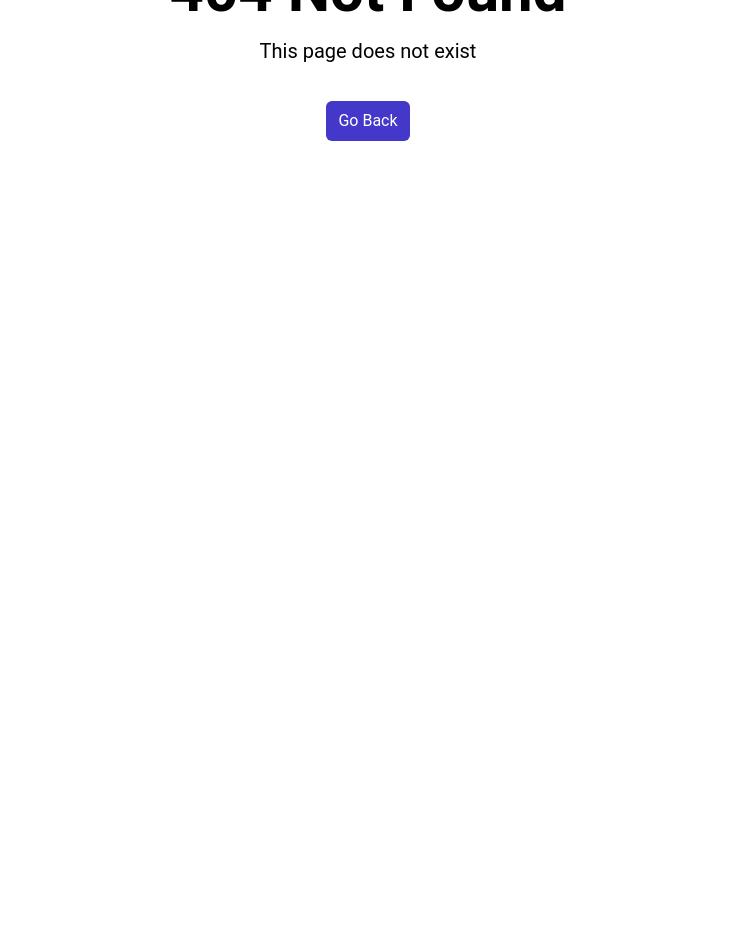
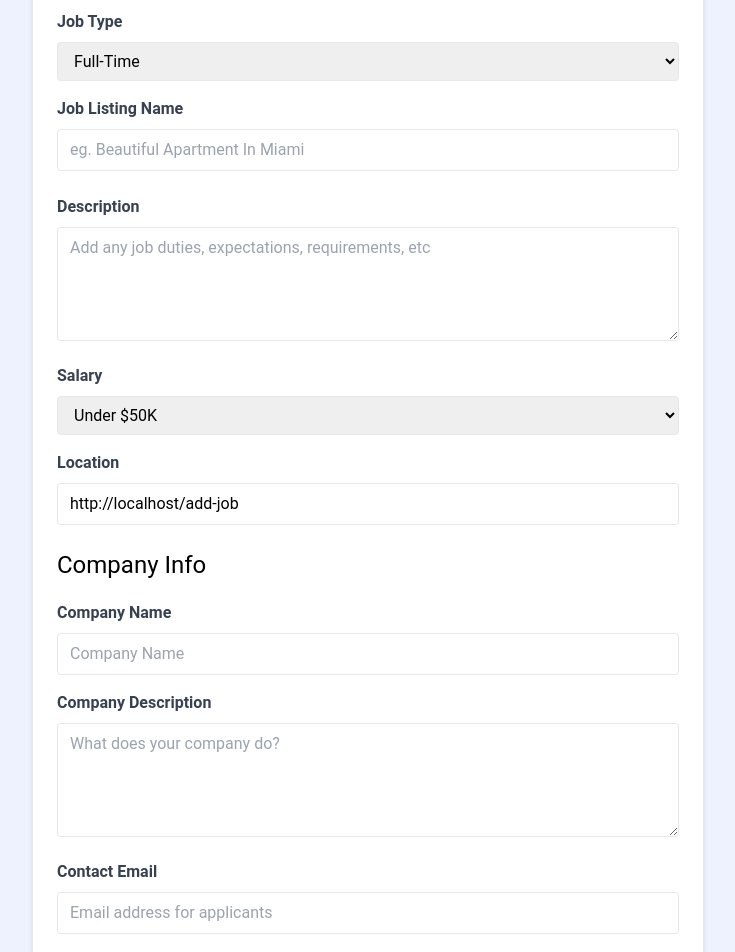
Before and after one commit to athekes/react-crash-2025, a React (Vite) app: page /add-job in a window 1280 px wide. Before the commit this address had no page. Shown: the part 260-1212 px from the top of the page, without its empty margins (272-1007 px from the left). Before the commit the page ends 800 px from the top, so only its background shows below. Built offline with nearby package versions, Linux system fonts and the light colour scheme.

Commit message:
feat: implement AddJobPage component for job submission and update routing

```diff
--- a/src/App.jsx
+++ b/src/App.jsx
@@ -10,20 +10,34 @@
 import JobsPage from './pages/JobsPage';
 import NotFoundPage from './pages/NotFoundPage';
 import JobPage, { jobLoader } from './pages/JobPage';
+import AddJobPage from './pages/AddJobPage';
+
+const App = () => {
+  const addJob = async (newJob) => {
+    const res = await fetch('/api/jobs', {
+      method: 'POST',
+      headers: {
+        'Content-Type': 'application/json'
+      },
+      body: JSON.stringify(newJob)
+    });
+
+    return;
+  }
 
   const router = createBrowserRouter(
     createRoutesFromElements(
       <Route path="/" element={<MainLayout />} >
         <Route index element={<HomePage />} />
-      <Route path="jobs" element={<JobsPage /> } />
-      <Route path="jobs/:id" element={<JobPage />} loader={jobLoader} />
+        <Route path="/jobs" element={<JobsPage /> } />
+        <Route path="/add-job" element={<AddJobPage addJobsSubmit={addJob} />} />
+        <Route path="/jobs/:id" element={<JobPage />} loader={jobLoader} />
 
         <Route path="*" element={<NotFoundPage />} />
       </Route>
     )
   );
 
-const App = () => {
   return <RouterProvider router={router} />
 };
 
--- a/src/jobs.json
+++ b/src/jobs.json
@@ -83,6 +83,19 @@
         "contactEmail": "contact@ipsumlorem.com",
         "contactPhone": "555-555-5555"
       }
+    },
+    {
+      "id": "8246",
+      "title": "teste",
+      "type": "Full-Time",
+      "description": "teste desc",
+      "salary": "Under $50K",
+      "company": {
+        "name": "teste comp",
+        "description": "teste compo desc",
+        "contactEmail": "teste@teste",
+        "contactPhone": "123123123"
+      }
     }
   ]
 }
--- /dev/null
+++ b/src/pages/AddJobPage.jsx
@@ -0,0 +1,223 @@
+import { useState } from 'react';
+import { useNavigate } from 'react-router-dom';
+
+const AddJobPage = ({ addJobsSubmit }) => {
+  const [title, setTitle] = useState('');
+  const [type, setType] = useState('Full-Time');
+  const [description, setDescription] = useState('');
+  const [salary, setSalary] = useState('Under $50K');
+  const [companyName, setCompanyName] = useState('');
+  const [companyDescription, setCompanyDescription] = useState('');
+  const [contactEmail, setContactEmail] = useState('');
+  const [contactPhone, setContactPhone] = useState('');
+
+  const navigate = useNavigate();
+
+  const submitForm = (e) => {
+    e.preventDefault();
+
+    const newJob = {
+      title,
+      type,
+      description,
+      salary,
+      company: {
+        name: companyName,
+        description: companyDescription,
+        contactEmail,
+        contactPhone,
+      }
+    };
+
+    addJobsSubmit(newJob);
+
+    return navigate('/jobs');
+  };
+
+  return (
+    <section className="bg-indigo-50">
+      <div className="container m-auto max-w-2xl py-24">
+        <div
+          className="bg-white px-6 py-8 mb-4 shadow-md rounded-md border m-4 md:m-0"
+        >
+          <form onSubmit={submitForm}>
+            <h2 className="text-3xl text-center font-semibold mb-6">Add Job</h2>
+
+            <div className="mb-4">
+              <label htmlFor="type" className="block text-gray-700 font-bold mb-2"
+                >Job Type</label
+              >
+              <select
+                id="type"
+                name="type"
+                className="border rounded w-full py-2 px-3"
+                required
+                value={type}
+                onChange={(e) => setType(e.target.value)}
+              >
+                <option value="Full-Time">Full-Time</option>
+                <option value="Part-Time">Part-Time</option>
+                <option value="Remote">Remote</option>
+                <option value="Internship">Internship</option>
+              </select>
+            </div>
+
+            <div className="mb-4">
+              <label className="block text-gray-700 font-bold mb-2"
+                >Job Listing Name</label
+              >
+              <input
+                type="text"
+                id="title"
+                name="title"
+                className="border rounded w-full py-2 px-3 mb-2"
+                placeholder="eg. Beautiful Apartment In Miami"
+                required
+                value={title}
+                onChange={(e) => setTitle(e.target.value)}
+              />
+            </div>
+
+            <div className="mb-4">
+              <label
+                htmlFor="description"
+                className="block text-gray-700 font-bold mb-2"
+                >Description</label
+              >
+              <textarea
+                id="description"
+                name="description"
+                className="border rounded w-full py-2 px-3"
+                rows="4"
+                placeholder="Add any job duties, expectations, requirements, etc"
+                value={description}
+                onChange={(e) => setDescription(e.target.value)}
+              ></textarea>
+            </div>
+
+            <div className="mb-4">
+              <label htmlFor="type" className="block text-gray-700 font-bold mb-2"
+                >Salary</label
+              >
+              <select
+                id="salary"
+                name="salary"
+                className="border rounded w-full py-2 px-3"
+                required
+                value={salary}
+                onChange={(e) => setSalary(e.target.value)}
+              >
+                <option value="Under $50K">Under $50K</option>
+                <option value="$50K - 60K">$50K - $60K</option>
+                <option value="$60K - 70K">$60K - $70K</option>
+                <option value="$70K - 80K">$70K - $80K</option>
+                <option value="$80K - 90K">$80K - $90K</option>
+                <option value="$90K - 100K">$90K - $100K</option>
+                <option value="$100K - 125K">$100K - $125K</option>
+                <option value="$125K - 150K">$125K - $150K</option>
+                <option value="$150K - 175K">$150K - $175K</option>
+                <option value="$175K - 200K">$175K - $200K</option>
+                <option value="Over $200K">Over $200K</option>
+              </select>
+            </div>
+
+            <div className='mb-4'>
+              <label className='block text-gray-700 font-bold mb-2'>
+                Location
+              </label>
+              <input
+                type='text'
+                id='location'
+                name='location'
+                className='border rounded w-full py-2 px-3 mb-2'
+                placeholder='Company Location'
+                required
+                value={location}
+                onChange={(e) => setLocation(e.target.value)}
+              />
+            </div>
+
+            <h3 className="text-2xl mb-5">Company Info</h3>
+
+            <div className="mb-4">
+              <label htmlFor="company" className="block text-gray-700 font-bold mb-2"
+                >Company Name</label
+              >
+              <input
+                type="text"
+                id="company"
+                name="company"
+                className="border rounded w-full py-2 px-3"
+                placeholder="Company Name"
+                value={companyName}
+                onChange={(e) => setCompanyName(e.target.value)}
+              />
+            </div>
+
+            <div className="mb-4">
+              <label
+                htmlFor="company_description"
+                className="block text-gray-700 font-bold mb-2"
+                >Company Description</label
+              >
+              <textarea
+                id="company_description"
+                name="company_description"
+                className="border rounded w-full py-2 px-3"
+                rows="4"
+                placeholder="What does your company do?"
+                value={companyDescription}
+                onChange={(e) => setCompanyDescription(e.target.value)}
+              ></textarea>
+            </div>
+
+            <div className="mb-4">
+              <label
+                htmlFor="contact_email"
+                className="block text-gray-700 font-bold mb-2"
+                >Contact Email</label
+              >
+              <input
+                type="email"
+                id="contact_email"
+                name="contact_email"
+                className="border rounded w-full py-2 px-3"
+                placeholder="Email address for applicants"
+                required
+                value={contactEmail}
+                onChange={(e) => setContactEmail(e.target.value)}
+              />
+            </div>
+            <div className="mb-4">
+              <label
+                htmlFor="contact_phone"
+                className="block text-gray-700 font-bold mb-2"
+                >Contact Phone</label
+              >
+              <input
+                type="tel"
+                id="contact_phone"
+                name="contact_phone"
+                className="border rounded w-full py-2 px-3"
+                placeholder="Optional phone for applicants"
+                value={contactPhone}
+                onChange={(e) => setContactPhone(e.target.value)}
+              />
+            </div>
+
+            <div>
+              <button
+                className="bg-indigo-500 hover:bg-indigo-600 text-white font-bold py-2 px-4 rounded-full w-full focus:outline-none focus:shadow-outline"
+                type="submit"
+              >
+                Add Job
+              </button>
+            </div>
+          </form>
+        </div>
+      </div>
+    </section>
+  );
+};
+
+export default AddJobPage;
```
Lines whose indentation alone changed are shown as unchanged.
